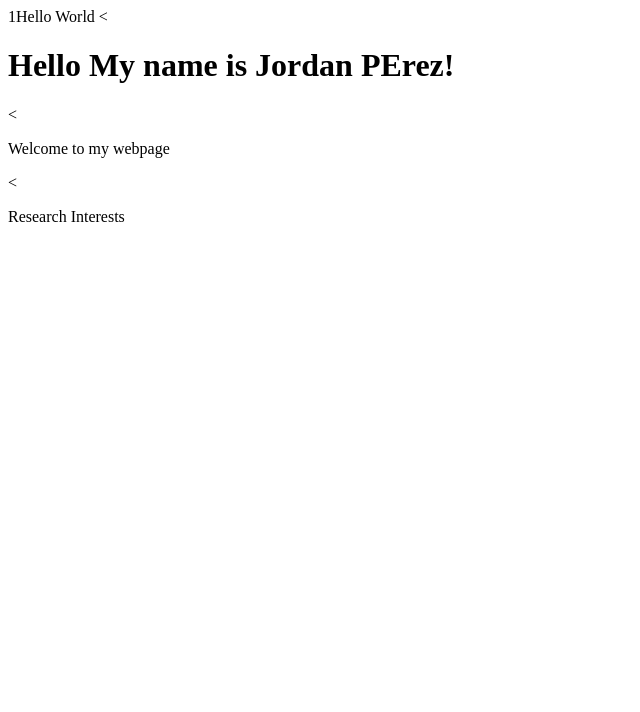
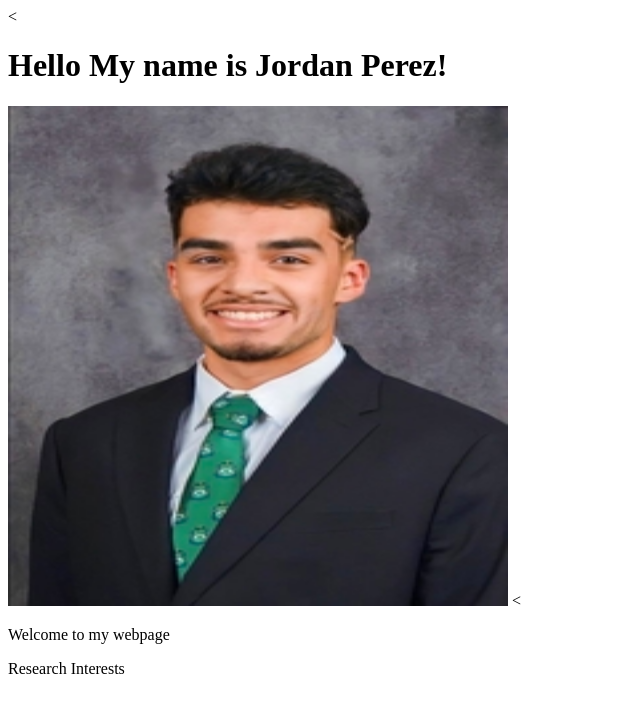
Before and after one commit to jorper0107/jorper0107.github.io, a plain HTML site: page index.html in a window 1280 px wide. Shown: the whole page, without its empty margins (0-640 px from the left). Drawn offline with Linux system fonts and the light colour scheme.

Commit message:
Added profile image to index.html

```diff
--- a/index.html
+++ b/index.html
@@ -1,12 +1,13 @@
-1Hello World
+
 <!doctype html>
 <html>
 <head>
   <title>Jordan Perez</title>
 </head>
 <body>
-  <<h1>Hello My name is Jordan PErez!</h1>
-  <<p>Welcome to my webpage</p>
-  <<p>Research Interests</p>
+  <<h1>Hello My name is Jordan Perez!</h1>
+  <img src=images/profile-picture.jpg width=500px height=500px />
+  <<p>Welcome to my webpage </p>
+  <p>Research Interests</p>
 </body>
 </html>
```
